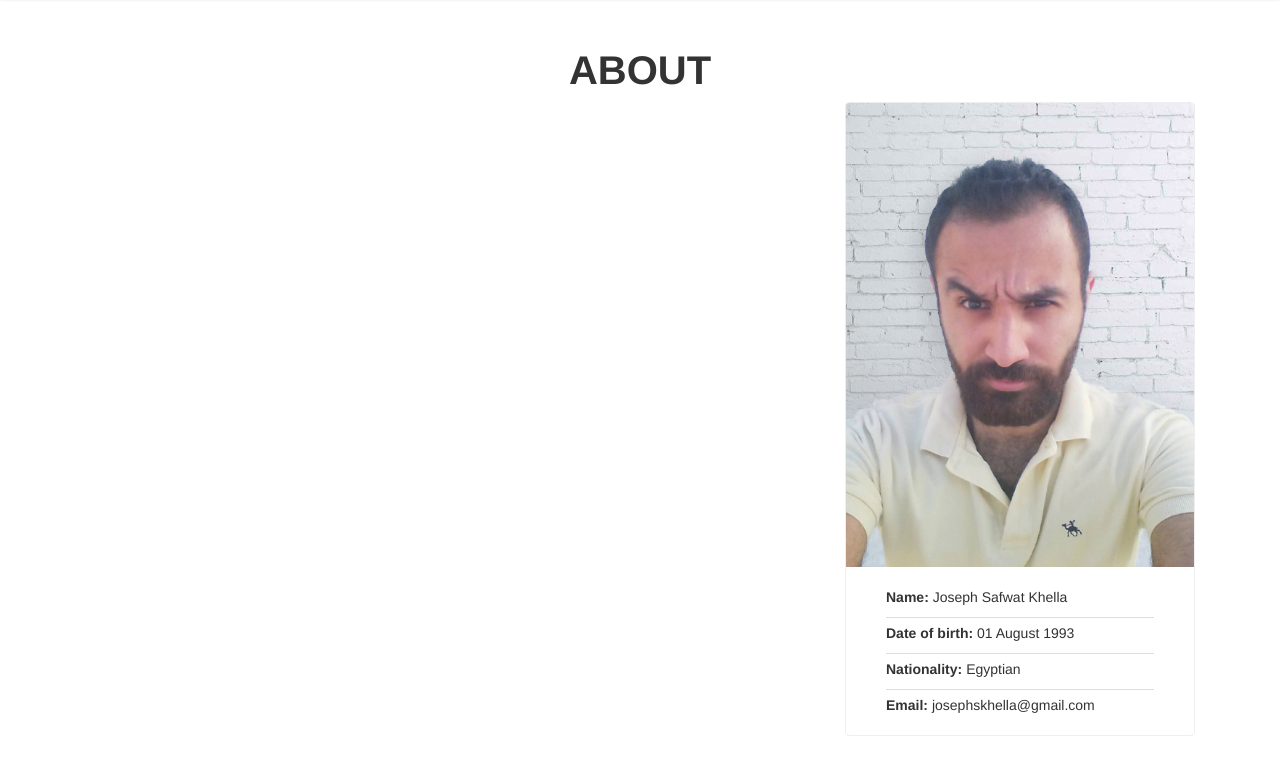
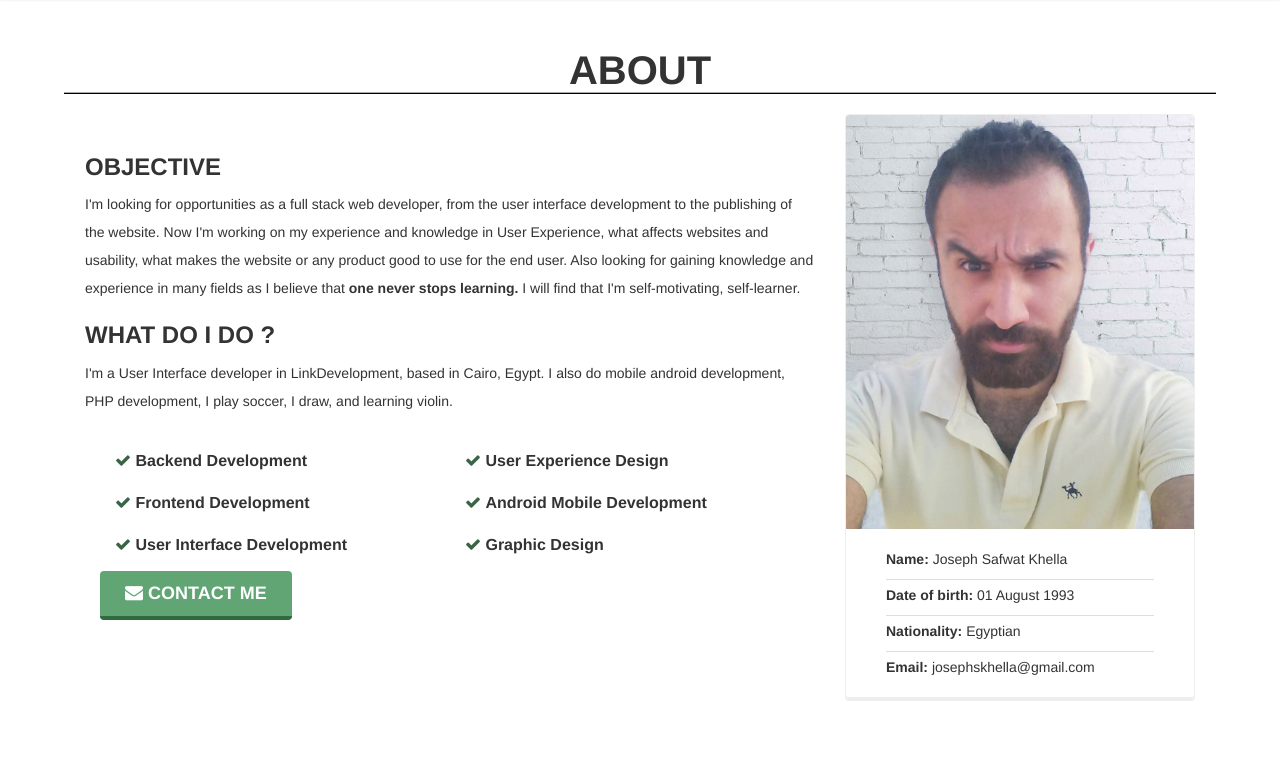
Before and after one commit to JosephSKh/JosephSKh.github.io, a plain HTML site: page index.html in a window 1280 px wide. Shown: the part 856-1630 px from the top of the page. After the commit the page ends 1584 px from the top, so only its background shows below. Drawn offline with nearby package versions, Linux system fonts and the light colour scheme.

Commit message:
Add files via upload

```diff
--- a/css/site.css
+++ b/css/site.css
@@ -42,12 +42,14 @@ from,to{color:transparent}
 .cover .cover-sm{font-size:18px;margin:25px;color:#fff;position:relative;padding:3px}
 .cover .cover-sm:after{content:'';background-color:rgba(0,0,0,0.15);width:40px;height:40px;position:absolute;top:-7px;left:-9px;border-radius:4px;transform:rotate(45deg);border:2px solid #fff}
 .cover .cover-sm:before{z-index: 1; position: relative;}
+.cover .fa-facebook:before{left: 2px}
 .cover .fa-facebook:hover:after{background-color:#3b5998;border:none}
 .cover .fa-google:hover:after{border:none;background-color:#dd4b39}
 .cover .fa-linkedin:hover:after{border:none;background-color:#0077b5}
 .cover .fa-github-alt:hover:after{border:none;background-color:#999}
 .cover .fa-stack-overflow:hover:after{border:none;background-color:#fe7a15}
 .main-menu{margin-bottom: 0; font-weight:700;background:#fff;border:none;border-bottom:1px solid #ccc;box-shadow:0 0 4px rgba(0,0,0,0.3);border-radius:0}
+.profile-pic div img:first-child{    margin-top: -50px;}
 .profile-pic > div img:nth-child(2) {
     position: absolute;
     bottom: 0;
@@ -56,15 +58,61 @@ from,to{color:transparent}
     width: 100%;
 }
 .profile-pic > div{position: relative;}
-.profile-pic{position: relative; border-radius: 4px; overflow: hidden; border: 1px solid #eee}
+.profile-pic{position: relative; border-radius: 4px; overflow: hidden; border: 1px solid #eee; box-shadow: 0 3px 0px #eee;}
 .about{margin-top: 50px}
 .profile-pic ul{list-style: none; padding-right: 40px}
 .profile-pic li{border-bottom: 1px solid #ddd; padding-bottom: 5px; margin-bottom: 5px}
 .profile-pic ul li:last-child{border-bottom: none}
-section>h2{font-size: 40px; text-align: center; font-weight: bold;}
+section>h2{font-size: 40px;
+    text-align: center;
+    font-weight: bold;
+    border-bottom: 1px solid #aaa;
+    width: 90%;
+    margin: 0 auto;
+    margin-bottom: 21px;
+    box-shadow: 0px 1px 0px #000;
+    text-transform: uppercase;}
 .main-menu li{border-bottom: 3px solid transparent}
 .main-menu li:hover{border-bottom: 3px solid #395064}
-
+section h3{text-transform: uppercase; font-weight: bold}
+section p{line-height: 2}
+.skills{font-size: 16px; font-weight: bold}
+.about .container > .col-sm-6:first-child{float: right;    margin-bottom: 30px;}
+.green-btn:hover, .green-btn:active, .green-btn:focus {
+    background: #306b40 !important;
+    border-bottom-width: 0 !important;
+    color: #fff !important;
+    top: 3px !important;
+}
+.green-btn {
+    border: none;
+    color: #fff;
+    background: #62a574;
+    font-weight: bold;
+    text-transform: uppercase;
+    font-size: 18px;
+    top: 0;
+    position: relative;
+    padding: 10px 25px;
+    border-bottom: 4px solid #306b40;
+}
+.go-up {
+    color: #fff;
+    position: fixed;
+    bottom: 40px;
+    right: 40px;
+    background: #395064;
+    border-radius: 50px;
+    width: 50px;
+    height: 50px;
+    text-align: center;
+    font-size: 24px;
+    padding-top: 6px;
+    box-shadow: 0 0 10px #395064;
+    z-index: 2;
+    cursor: pointer;
+    opacity: 0
+}
 /*Responsive*/
 @media(max-width: 768px){
   .main-menu ul{width: 100%; margin: 5px 0}
--- a/index.html
+++ b/index.html
@@ -16,7 +16,11 @@ Joseph Safwat Khella
 </head>
 <body>
 
-<section class="cover" data-parallax="scroll" data-image-src="assets/wall.jpg" data-speed="0.4">
+<div class="go-up">
+<i class="fa fa-chevron-up" aria-hidden="true"></i>
+</div>
+
+<section class="cover" data-parallax="scroll" data-image-src="assets/wall.jpg" data-speed="0.4" data-android-fix="false">
 <div class="container">
 <h1><span>Hi, I'm </span>Joseph..<span class="blinking-cursor">|</span></h1>
 
@@ -73,10 +77,7 @@ I'm 22 years young fullstack web developer, fond of designing and Android mobile
 <section class="about" id="about">
 <h2>ABOUT</h2>
 	<div class="container">
-	<div class="col-sm-6 col-md-8">
-
-	</div>
-	<div class="col-sm-6 col-md-4">
+		<div class="col-sm-6 col-md-4">
 <div class="profile-pic">
 	<div>
 	<img src="assets/me.jpg">
@@ -85,67 +86,58 @@ I'm 22 years young fullstack web developer, fond of designing and Android mobile
 	<br/>
 		<ul>
 	<li>
-	<label>Name:&nbsp</label>Joseph Safwat Khella
+	<label>Name:&nbsp;</label>Joseph Safwat Khella
 	</li>
 		<li>
-	<label>Date of birth:&nbsp</label>01 August 1993
+	<label>Date of birth:&nbsp;</label>01 August 1993
 	</li>
 		<li>
-	<label>Nationality:&nbsp</label>Egyptian
+	<label>Nationality:&nbsp;</label>Egyptian
 	</li>
 		<li>
-	<label>Email:&nbsp</label>josephskhella@gmail.com
+	<label>Email:&nbsp;</label>josephskhella@gmail.com
 	</li>
 	</ul>
+</div>
+	</div>
+	<br/>
+
+	<div class="col-sm-6 col-md-8">
+<h3>Objective</h3>
+<p>
+I'm looking for opportunities as a full stack web developer, from the user interface development to the publishing of the website. Now I'm working on my experience and knowledge in User Experience, what affects websites and usability, what makes the website or any product good to use for the end user. Also looking for gaining knowledge and experience in many fields as I believe that <b>one never stops learning.</b> I will find that I'm self-motivating, self-learner.
+</p>
+<h3>What do I do ?</h3>
+<p>
+I'm a User Interface developer in LinkDevelopment, based in Cairo, Egypt. I also do mobile android development, PHP development, I play soccer, I draw, and learning violin.
+</p>
+<br/>
+<div class="col-md-12 skills">
+	<div class="col-md-6">
+	<p><i class="fa fa-check secondary-color" aria-hidden="true"></i>&nbsp;Backend Development</p>
+	<p><i class="fa fa-check secondary-color" aria-hidden="true"></i>&nbsp;Frontend Development</p>
+	<p><i class="fa fa-check secondary-color" aria-hidden="true"></i>&nbsp;User Interface Development</p>
+	</div>
+	<div class="col-md-6">
+	<p><i class="fa fa-check secondary-color" aria-hidden="true"></i>&nbsp;User Experience Design</p>
+	<p><i class="fa fa-check secondary-color" aria-hidden="true"></i>&nbsp;Android Mobile Development</p>
+	<p><i class="fa fa-check secondary-color" aria-hidden="true"></i>&nbsp;Graphic Design</p>
+	</div>
+	<br/>
+	<a href="mailto:josephskhella@gmail.com" class="btn btn-default green-btn"><i class="fa fa-envelope" aria-hidden="true"></i> contact me</a>
 </div>
 	</div>
 	</div>
 </section>
 
 
-<br/>
-<br/>
-<br/>
-<br/>
-<br/>
-<br/>
-<br/>
-<br/>
-<br/>
-<br/>
-<br/>
-<br/>
-<br/>
-<br/>
-<br/>
-<br/>
-<br/>
-<br/>
-<br/>
-<br/>
-<br/>
-<br/>
-<br/>
-<br/>
-<br/>
-<br/>
-<br/>
-<br/>
-<br/>
-<br/>
-<br/>
-<br/>
-<br/>
-<br/>
-<br/>
-<br/>
-<br/>
-<br/>
-<br/>
-<br/>
-<br/>
-<br/>
-<br/>
+
+
+
+
+
+
+
 
 
 
--- a/js/site.js
+++ b/js/site.js
@@ -3,9 +3,11 @@ $(document).ready(function(){
 		if($(window).scrollTop()>=$(".cover").outerHeight()){
 			$(".main-menu").addClass("navbar-fixed-top");
 			$(".about").css("padding-top",$(".main-menu").height());
+			$(".go-up").css("opacity",1);
 		}else{
 			$(".main-menu").removeClass("navbar-fixed-top");
 			$(".about").css("padding-top",0);
+			$(".go-up").css("opacity",0);
 		}
 	});
 	$(".mouse-icon").click(function(){
@@ -13,7 +15,7 @@ $(document).ready(function(){
 		    scrollTop: $(".cover").outerHeight()
 		 }, 1000);
 	});
-	$(".main-menu .navbar-brand").click(function(e){
+	$(".main-menu .navbar-brand,.go-up").click(function(e){
 		e.preventDefault();
 		$('html, body').stop().animate({
 		    scrollTop: 0
```
